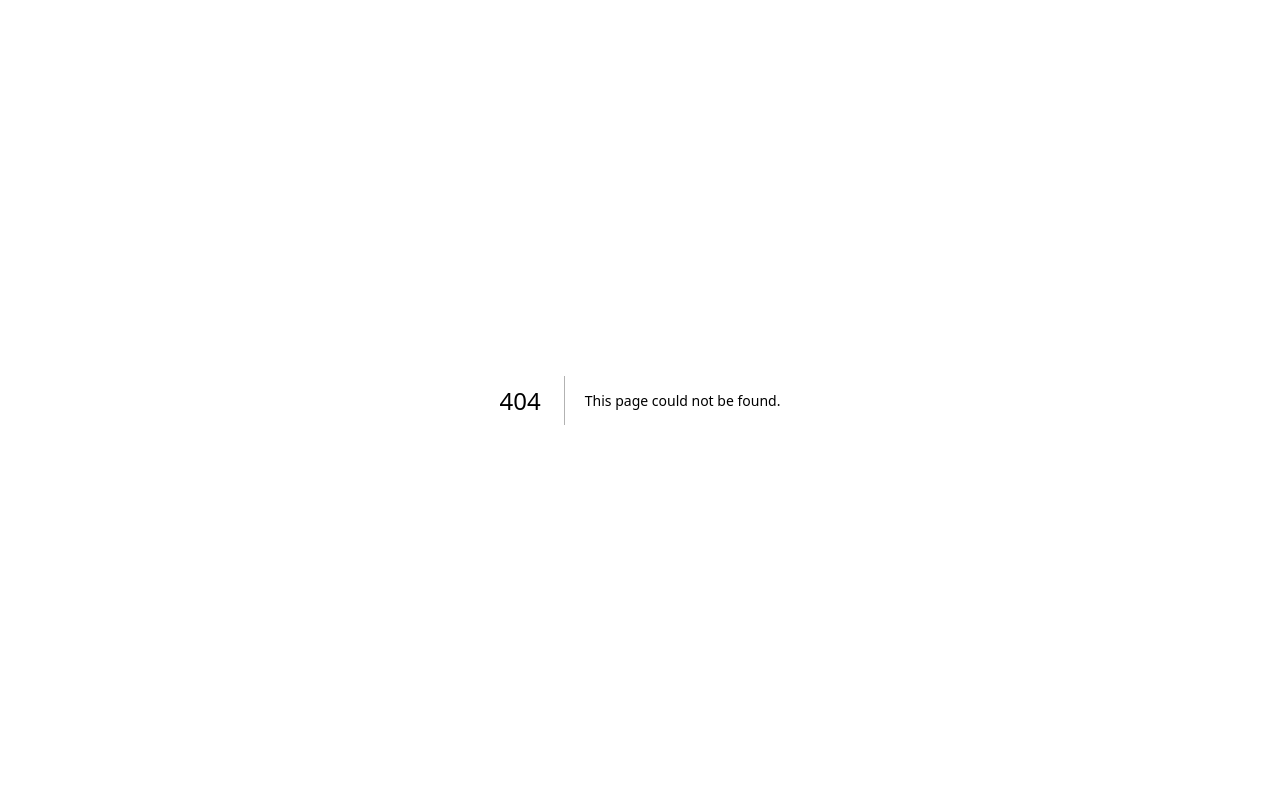
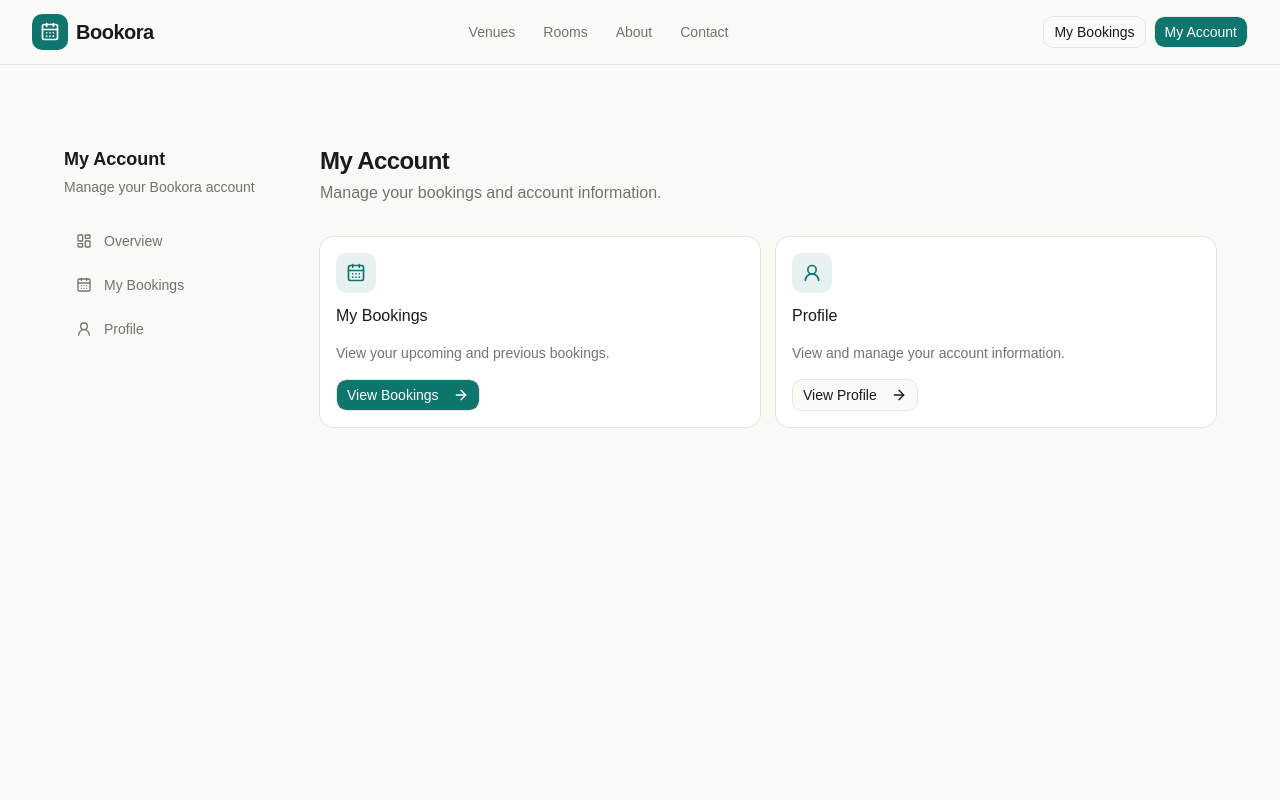
Before and after one commit to nahid-hn-kiran/bookora-frontend, a Next.js app: page /me in a window 1280 px wide. Before the commit this address had no page. Shown: the top 800 px of the page. Built offline with nearby package versions, Linux system fonts and the light colour scheme.

Commit message:
added: My profile dashbaord

```diff
--- /dev/null
+++ b/src/app/(commonLayout)/(commonProtectedRouteGroup)/me/layout.tsx
@@ -0,0 +1,102 @@
+import Link from "next/link";
+import { CalendarDays, LayoutDashboard, UserRound } from "lucide-react";
+
+import { cn } from "@/lib/utils";
+
+interface MeLayoutProps {
+  children: React.ReactNode;
+}
+
+const navigation = [
+  {
+    name: "Overview",
+    href: "/me",
+    icon: LayoutDashboard,
+  },
+  {
+    name: "My Bookings",
+    href: "/me/bookings",
+    icon: CalendarDays,
+  },
+  {
+    name: "Profile",
+    href: "/me/profile",
+    icon: UserRound,
+  },
+];
+
+export default function MeLayout({ children }: MeLayoutProps) {
+  return (
+    <div className="min-h-screen bg-muted/20">
+      <div className="mx-auto flex w-full max-w-7xl gap-8 px-4 py-8 sm:px-6 lg:px-8">
+        {/* Sidebar */}
+        <aside className="hidden w-56 shrink-0 md:block">
+          <div className="sticky top-8">
+            <div className="mb-6">
+              <h2 className="text-lg font-semibold">My Account</h2>
+
+              <p className="mt-1 text-sm text-muted-foreground">
+                Manage your Bookora account
+              </p>
+            </div>
+
+            <nav className="space-y-1">
+              {navigation.map((item) => {
+                const Icon = item.icon;
+
+                return (
+                  <Link
+                    key={item.href}
+                    href={item.href}
+                    className={cn(
+                      "flex items-center gap-3 rounded-lg px-3 py-2.5 text-sm font-medium",
+                      "text-muted-foreground transition-colors",
+                      "hover:bg-accent hover:text-accent-foreground",
+                    )}
+                  >
+                    <Icon className="size-4" />
+
+                    {item.name}
+                  </Link>
+                );
+              })}
+            </nav>
+          </div>
+        </aside>
+
+        {/* Main content */}
+        {/* Mobile navigation */}
+        <div className="mb-6 md:hidden">
+          <div className="mb-3">
+            <h2 className="text-lg font-semibold">My Account</h2>
+
+            <p className="text-sm text-muted-foreground">
+              Manage your Bookora account
+            </p>
+          </div>
+
+          <nav className="flex gap-2 overflow-x-auto pb-1">
+            {navigation.map((item) => {
+              const Icon = item.icon;
+
+              return (
+                <Link
+                  key={item.href}
+                  href={item.href}
+                  className="flex shrink-0 items-center gap-2 rounded-lg border bg-background px-3 py-2 text-sm font-medium transition-colors hover:bg-accent"
+                >
+                  <Icon className="size-4" />
+
+                  {item.name}
+                </Link>
+              );
+            })}
+          </nav>
+        </div>
+
+        {/* Main content */}
+        <main className="min-w-0 flex-1">{children}</main>
+      </div>
+    </div>
+  );
+}
--- /dev/null
+++ b/src/app/(commonLayout)/(commonProtectedRouteGroup)/me/page.tsx
@@ -0,0 +1,69 @@
+import Link from "next/link";
+import { ArrowRight, CalendarDays, UserRound } from "lucide-react";
+
+import { Card, CardContent, CardHeader, CardTitle } from "@/components/ui/card";
+import { Button } from "@/components/ui/button";
+
+export default function MePage() {
+  return (
+    <div className="space-y-8">
+      {/* Header */}
+      <div>
+        <h1 className="text-2xl font-semibold tracking-tight">My Account</h1>
+
+        <p className="mt-1 text-muted-foreground">
+          Manage your bookings and account information.
+        </p>
+      </div>
+
+      {/* Quick Actions */}
+      <div className="grid gap-4 sm:grid-cols-2">
+        <Card className="transition-shadow hover:shadow-sm">
+          <CardHeader>
+            <div className="mb-2 flex size-10 items-center justify-center rounded-lg bg-primary/10">
+              <CalendarDays className="size-5 text-primary" />
+            </div>
+
+            <CardTitle>My Bookings</CardTitle>
+          </CardHeader>
+
+          <CardContent>
+            <p className="mb-4 text-sm text-muted-foreground">
+              View your upcoming and previous bookings.
+            </p>
+
+            <Button asChild>
+              <Link href="/me/bookings">
+                View Bookings
+                <ArrowRight className="ml-2 size-4" />
+              </Link>
+            </Button>
+          </CardContent>
+        </Card>
+
+        <Card className="transition-shadow hover:shadow-sm">
+          <CardHeader>
+            <div className="mb-2 flex size-10 items-center justify-center rounded-lg bg-primary/10">
+              <UserRound className="size-5 text-primary" />
+            </div>
+
+            <CardTitle>Profile</CardTitle>
+          </CardHeader>
+
+          <CardContent>
+            <p className="mb-4 text-sm text-muted-foreground">
+              View and manage your account information.
+            </p>
+
+            <Button asChild variant="outline">
+              <Link href="/me/profile">
+                View Profile
+                <ArrowRight className="ml-2 size-4" />
+              </Link>
+            </Button>
+          </CardContent>
+        </Card>
+      </div>
+    </div>
+  );
+}
```
